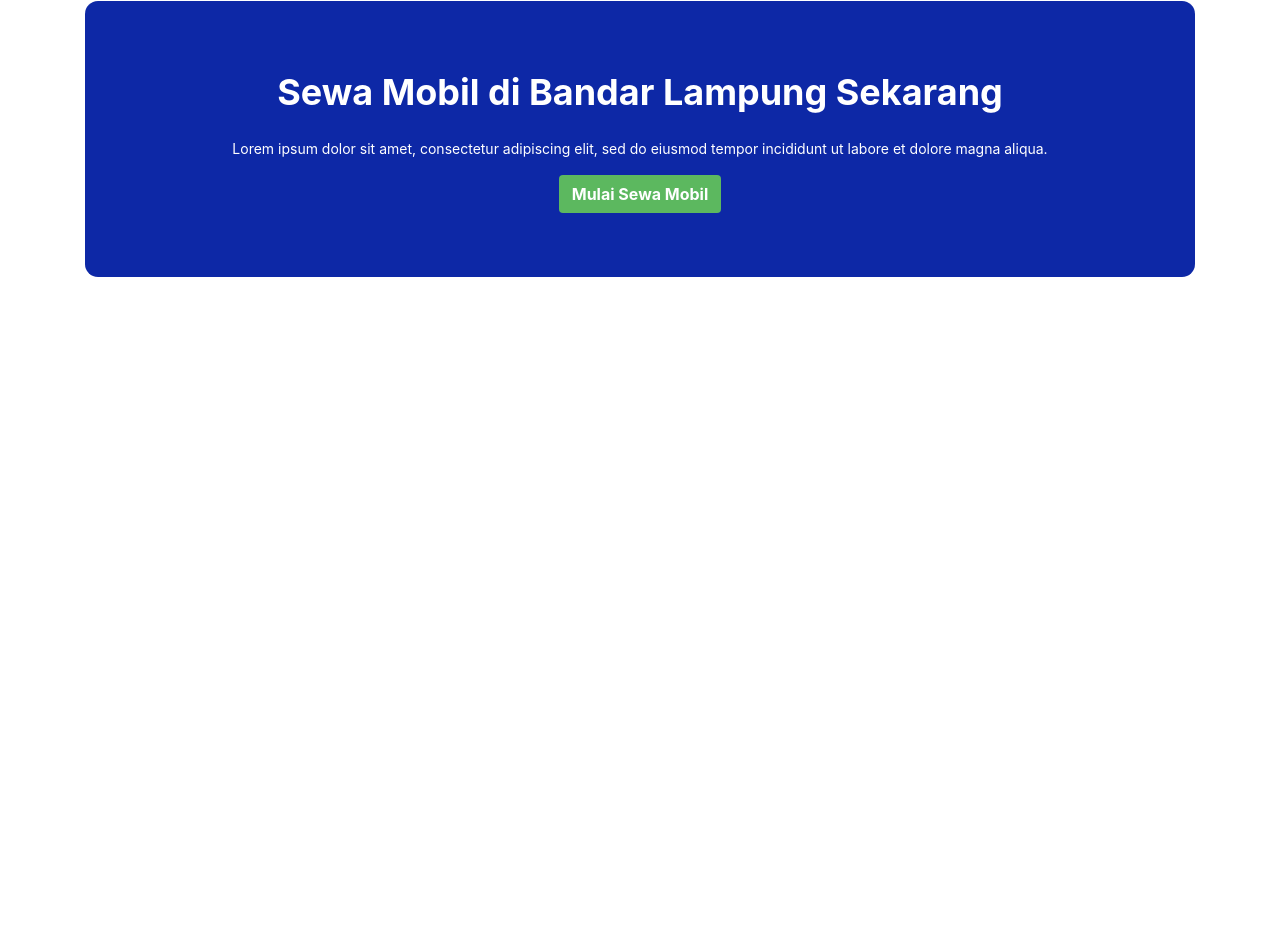
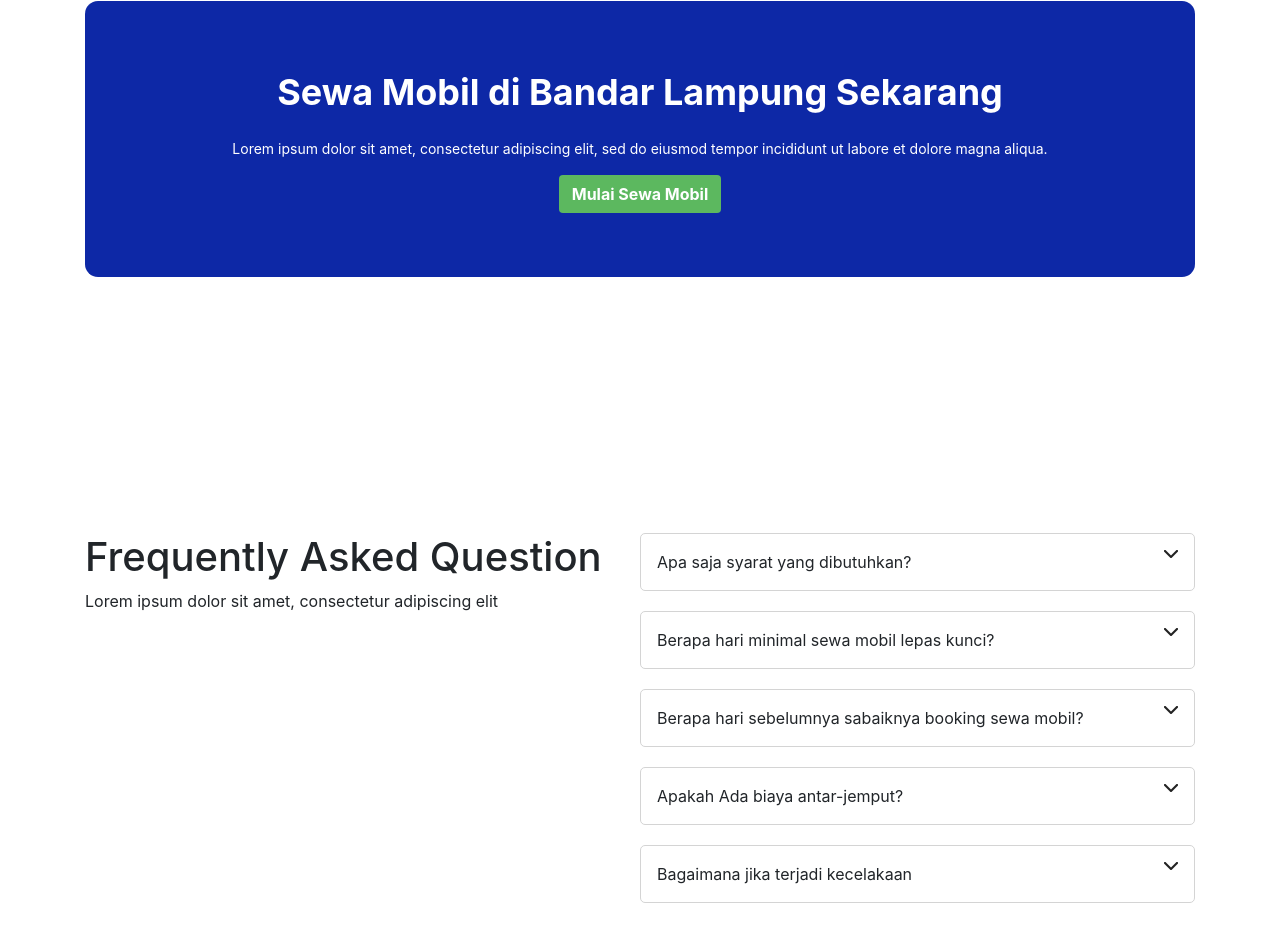
Before and after one commit to qurrotaainida/challenge-01, a plain HTML site: page index.html in a window 1280 px wide. Shown: the part 2588-3529 px from the top of the page. Before the commit the page ends 3121 px from the top, so only its background shows below. Drawn offline with nearby package versions, Linux system fonts and the light colour scheme.

Commit message:
dropbox section

```diff
--- a/index.html
+++ b/index.html
@@ -233,6 +233,41 @@
         </section>
         <!-- End of Jumbotron Section -->
 
+        <!--Dropbox-->
+        <div class="materi4 container">
+            <div class="content3">
+                <h1>Frequently Asked Question</h1>
+                <p>Lorem ipsum dolor sit amet, consectetur adipiscing elit</p>
+            </div>
+            <div class="content4">
+                <div class="dropbox">
+                    Apa saja syarat yang dibutuhkan?
+                    <img src="img/down.png" alt="" class="dropimg">
+                </div>
+
+                <div class="dropbox">
+                    Berapa hari minimal sewa mobil lepas kunci?
+                    <img src="img/down.png" alt="" class="dropimg">
+                </div>
+
+                <div class="dropbox">
+                    Berapa hari sebelumnya sabaiknya booking sewa mobil?
+                    <img src="img/down.png" alt="" class="dropimg">
+                </div>
+
+                <div class="dropbox">
+                    Apakah Ada biaya antar-jemput?
+                    <img src="img/down.png" alt="" class="dropimg">
+                </div>
+
+                <div class="dropbox">
+                    Bagaimana jika terjadi kecelakaan
+                    <img src="img/down.png" alt="" class="dropimg">
+                </div>
+            </div>
+        </div>
+        <!--End of Dropbox-->
+
     </main>
 </body>
 
--- a/style.css
+++ b/style.css
@@ -1,6 +1,7 @@
 #main {
     overflow: hidden;
 }
+
 nav {
     color: black;
 }
@@ -17,6 +18,7 @@ header {
     padding-bottom: 36px;
 
 }
+
 .btn {
     background-color: #5CB85F;
     color: white;
@@ -51,6 +53,7 @@ h2 {
         transform: translateX(20%);
     }
 }
+
 #best-car {
     padding-top: 300px;
     padding-bottom: 200x;
@@ -114,6 +117,7 @@ li {
     top: auto;
     bottom: -70px;
 }
+
 .carousel-indicators .bt {
     display: flex;
     justify-content: space-around;
@@ -121,6 +125,7 @@ li {
     margin: auto;
     margin-top: 30px;
 }
+
 .carousel-indicators .bt1 {
     border-radius: 50%;
     background-color: #fff;
@@ -129,16 +134,20 @@ li {
     font-size: 15px;
     text-align: center;
 }
+
 .carousel-indicators .bt1 i {
     transition: 0.5s;
 }
+
 .carousel-indicators .bt1:hover {
     background-color: #5cb85f;
     border: 1px solid #5cb85f;
 }
+
 .carousel-indicators .bt1:hover i {
     color: white;
 }
+
 .carousel-indicators .bi-chevron-left,
 .carousel-indicators .bi-chevron-right {
     height: 30px;
@@ -168,10 +177,12 @@ li {
     margin: 0;
     width: 30%;
 }
+
 .sewa__mobil {
     margin-top: 20%;
     margin-bottom: 20%;
 }
+
 .img-area img {
     width: 70px;
     height: 70px;
@@ -202,8 +213,24 @@ li {
     float: left;
     padding-left: 30%;
 }
-.fa-solid{
+
+.fa-solid {
     color: #F9CC00;
+}
+
+.materi4 {
+    display: flex;
+    margin-bottom: 150px;
+
+}
+
+.content3 {
+    flex-basis: 50%;
+}
+
+.content4 {
+    width: 100%;
+    flex-basis: 50%;
 }
 
 .jumbotron {
@@ -232,3 +259,30 @@ li {
     line-height: 20px;
     font-weight: 700;
 }
+
+.dropbox {
+    width: 100%;
+    border: solid #D4D4D4 1px;
+    padding: 16px;
+    border-radius: 5px;
+    margin-bottom: 20px;
+}
+
+.dropimg {
+    float: right;
+}
+
+footer {
+    display: flex;
+    flex-direction: row;
+    margin-bottom: 100px;
+}
+
+.alamat,
+.navbot,
+.iconlist,
+.logobot {
+    display: flex;
+    flex-direction: column;
+    padding: 20px;
+}
```
Lines whose indentation alone changed are shown as unchanged.
